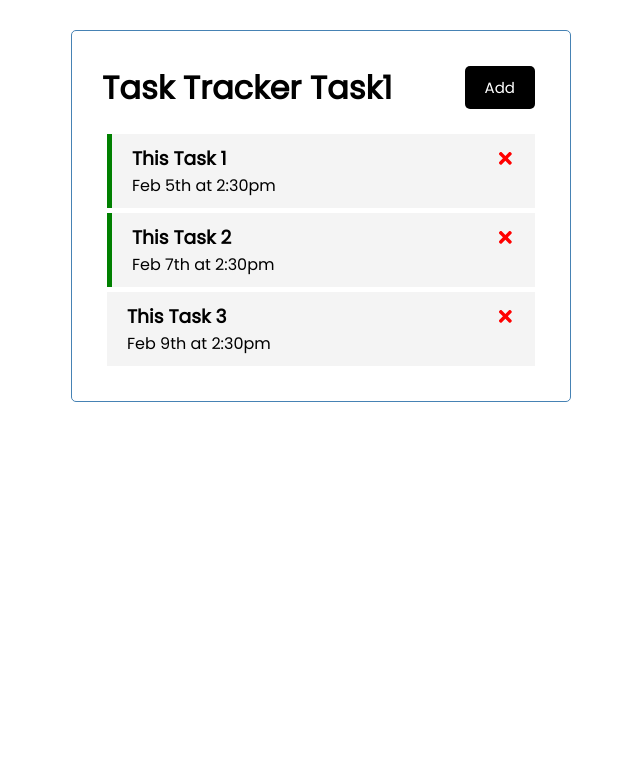
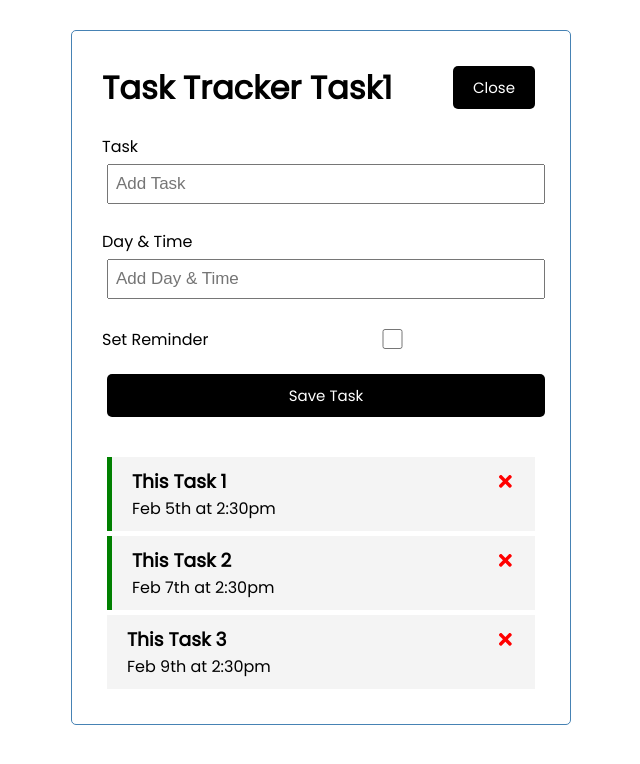
Before and after one commit to fatmaadam-lab/Task-tracker, a React (Create React App) app in the folder task-tracker/: page / in a window 1280 px wide. Both pictures are taken after a click on the button "Add". Shown: the top 764 px of the page, without its empty margins (319-959 px from the left). Built offline with nearby package versions, Linux system fonts and the light colour scheme.

Commit message:
Build Add Task Function

```diff
--- a/task-tracker/src/App.js
+++ b/task-tracker/src/App.js
@@ -1,8 +1,10 @@
 import { useState } from 'react'
 import Header from "./components/Header";
 import Tasks from "./components/Tasks";
+import AddTask from './components/AddTask';
 
 function App() {
+  const [showAddTask, setShowAddTask] = useState(false)
   const [tasks, setTasks ] = useState([
     {
         id: 1,
@@ -39,10 +41,20 @@
     )
 }
 
+// Add Tasks
+const addTask = (task) => {
+  const id = Math.floor(Math.random * 10000) + 1
+  const newTask = {id, ...task}
+  setTasks([...tasks, newTask])
+
+}
+
+
 
   return (
     <div className="container">
-      <Header/>
+      <Header onAdd={() => setShowAddTask(!showAddTask)} showAdd={showAddTask}/>
+      {showAddTask && <AddTask onAdd={addTask} />}
       {
         tasks.length > 0 ?
         ( <Tasks tasks={tasks} onDelete={deleteTask} onToggle={toogleReminder} />) :
--- /dev/null
+++ b/task-tracker/src/components/AddTask.js
@@ -0,0 +1,58 @@
+import { useState } from 'react'
+const AddTask = ({ onAdd }) => {
+    const [text, setText] = useState('')
+    const [day, setDay] = useState('')
+    const [reminder, setReminder] = useState(false)
+
+
+    const onSubmit = (e) => {
+        e.preventDefault()
+
+        if (!text){
+            alert('Please Add text ')
+            return
+        }
+
+        onAdd({ text, day, reminder})
+        setText('')
+        setDay('')
+        setReminder(false)
+    }
+
+
+  return (
+    <form className='add-form' onSubmit={onSubmit}>
+       <div className='form-control'>
+        <label>Task</label>
+        <input
+          type='text'
+          placeholder='Add Task'
+          value={text}
+          onChange={(e) => setText(e.target.value)}
+        />
+      </div>
+      <div className='form-control'>
+        <label>Day & Time</label>
+        <input
+          type='text'
+          placeholder='Add Day & Time'
+          value={day}
+          onChange={(e) => setDay(e.target.value)}
+        />
+      </div>
+      <div className='form-control form-control-check'>
+        <label>Set Reminder</label>
+        <input
+          type='checkbox'
+          checked={reminder}
+          value={reminder}
+          onChange={(e) => setReminder(e.currentTarget.checked)}
+        />
+      </div>
+
+      <input type='submit' value='Save Task' className='btn btn-block' />
+    </form>
+  )
+}
+
+export default AddTask
--- a/task-tracker/src/components/Header.js
+++ b/task-tracker/src/components/Header.js
@@ -1,13 +1,10 @@
 import PropTypes from 'prop-types'
 
 const Header = (props) => {
-    const onClick = () =>{
-        console.log('click')
-    }
   return (
     <header className='header'>
         <h1>Task Tracker { props.title }</h1>
-        <button  onClick={onClick} className='btn'> Add </button>
+        <button  onClick={props.onAdd} className='btn'> {props.showAdd ? 'Close' : 'Add'} </button>
     </header>
   )
 }
```
